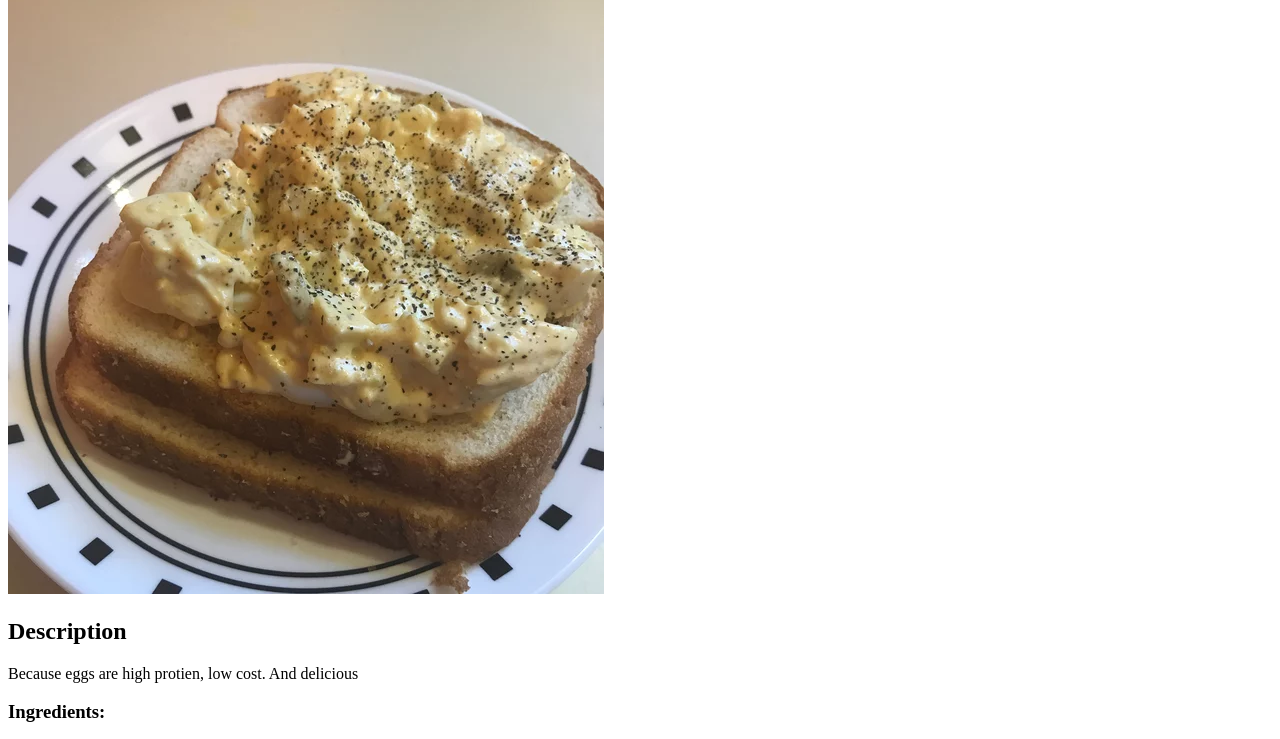
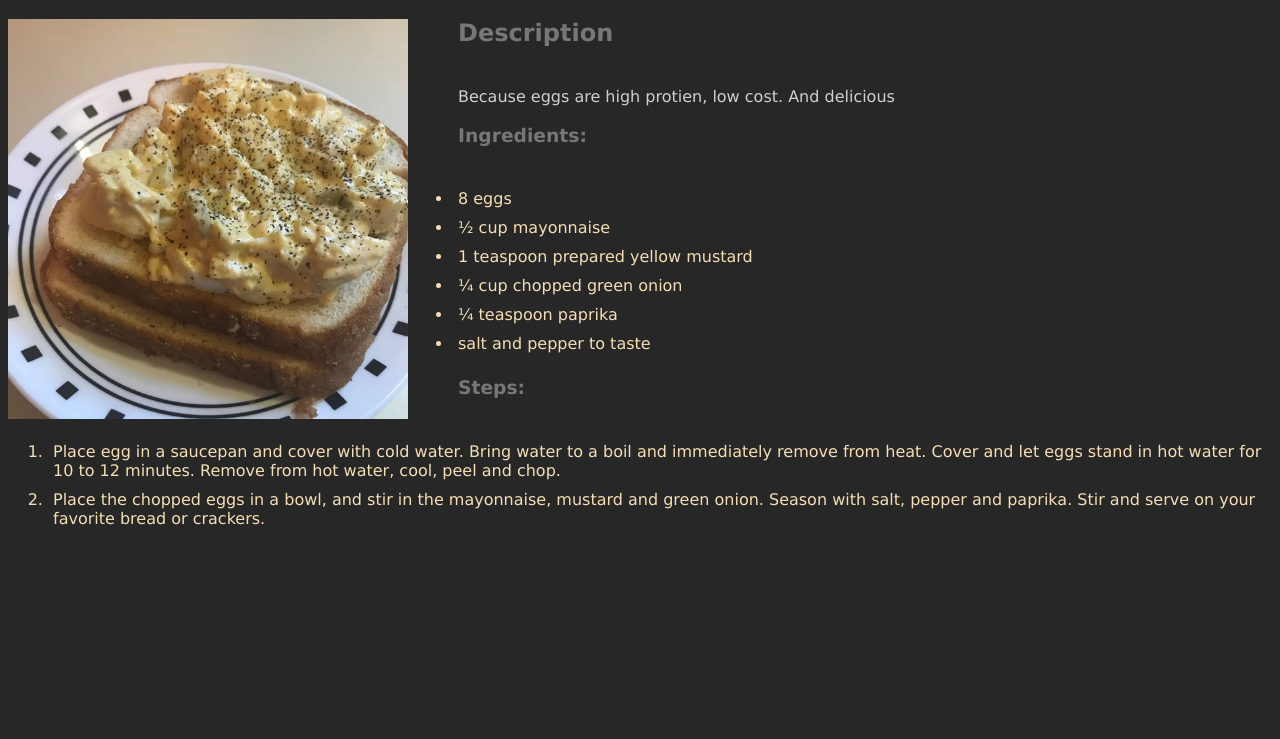
Before and after one commit to eminent-alpaca/odin-recipes, a plain HTML site: page recipes/eggsalad.html in a window 1280 px wide. Shown: the part 82-821 px from the top of the page. After the commit the page ends 800 px from the top, so only its background shows below. Drawn offline with Linux system fonts and the light colour scheme.

Commit message:
adding style

```diff
--- a/recipes/eggsalad.html
+++ b/recipes/eggsalad.html
@@ -4,6 +4,7 @@
 	<meta charset="UTF-8">
 	<meta http-equiv="X-UA-Compatible" content="IE=edge">
 	<meta name="viewport" content="width=device-width, initial-scale=1.0">
+	<link rel="stylesheet" href="../style.css">
 	<title>Egg Salad</title>
 </head>
 <body>
--- /dev/null
+++ b/style.css
@@ -0,0 +1,36 @@
+/* style.css */
+
+body{
+	background-color: #272727;
+	color: rgb(207, 207, 207);
+	font-family: Verdana, Geneva, Tahoma, sans-serif;
+}
+
+
+
+h1,h2,h3{
+	color: #777;
+	padding-bottom: 20px;
+
+}
+
+
+li {
+	color: wheat;
+	padding: 5px;
+}
+
+a {
+	color: wheat;
+
+}
+
+a :visited {
+	color: lightgrey;
+}
+
+img{
+	float: left;
+	margin: 0px 50px 20px 0px;
+	width: 400px;
+}
```
Also changed, not shown: index.html (+1 -0 lines), recipes/pbandj.html (+1 -0 lines), recipes/ribroast.html (+1 -0 lines).
